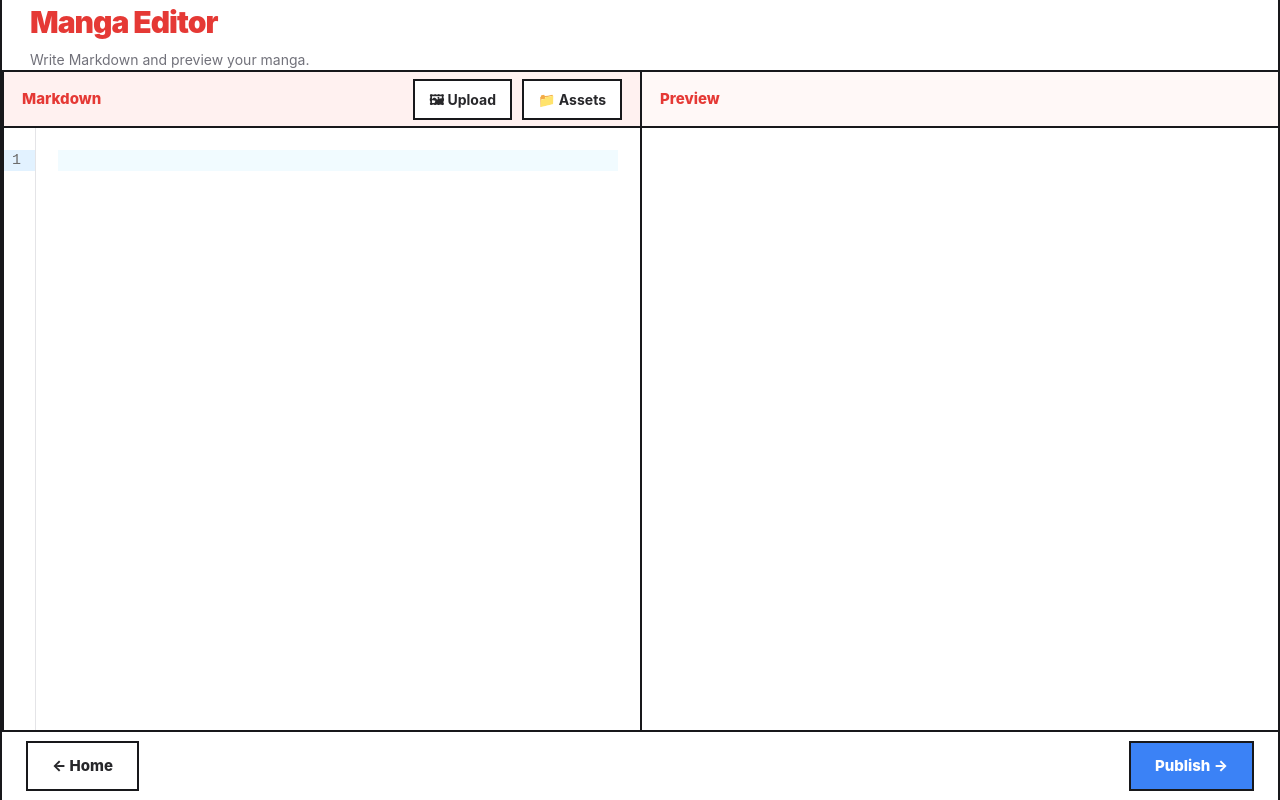
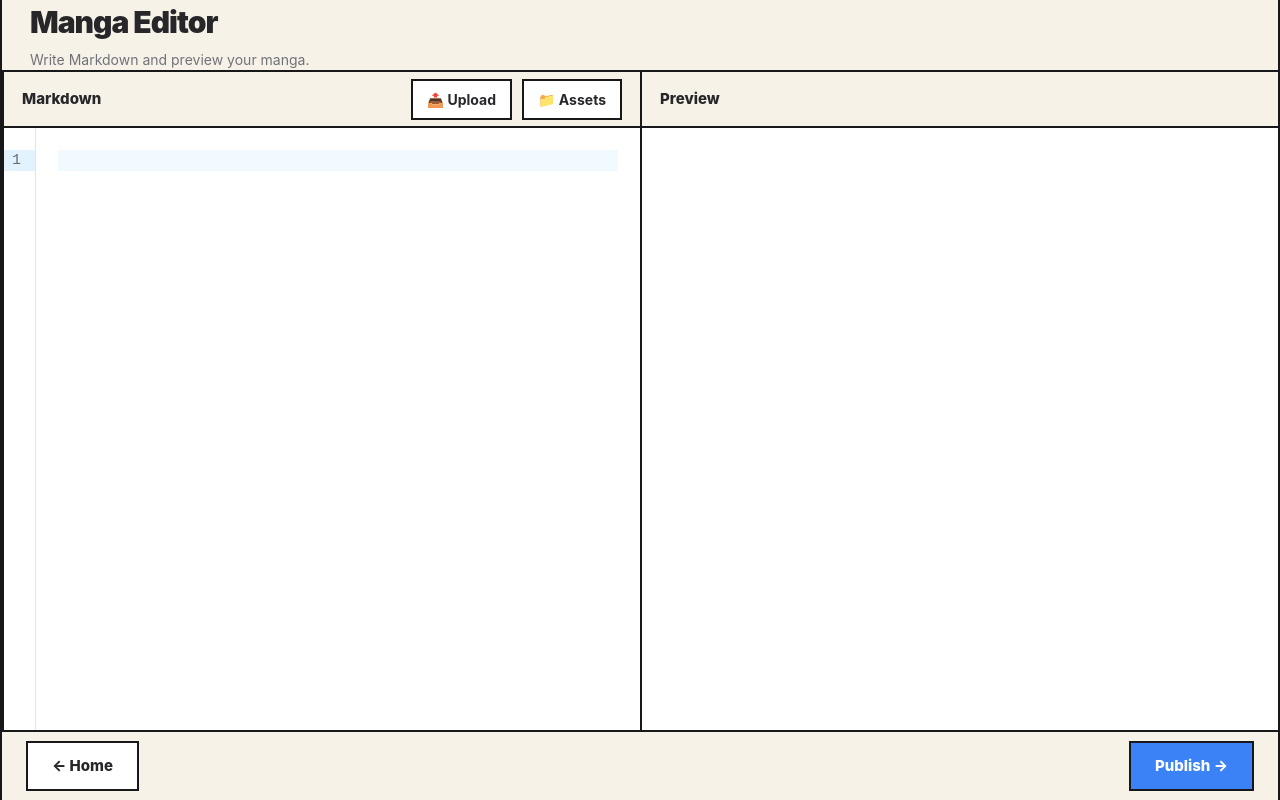
Before and after one commit to Koufuu15/MangaDown, a Vue app: page /write-md in a window 1280 px wide. Built offline with nearby package versions, Linux system fonts and the light colour scheme.

Commit message:
着色し、微調整

```diff
--- a/src/assets/writeMD.css
+++ b/src/assets/writeMD.css
@@ -5,6 +5,7 @@
   --write-md-panel2:#fafaf9;
   --write-md-text:#27272a;
   --write-md-sub:#71717a;
+  --write-md-ink: #111111;
   --write-md-red:#e53935;
   --write-md-blue: #3b82f6;
   --write-md-red-soft:#fff1f0;
@@ -32,18 +33,21 @@
   justify-content:space-between;
   align-items:center;
   padding:0 28px;
-  background:#fff;
+  background:var(--write-md-paper);
   border-bottom:2px solid var(--write-md-line);
 }
 
-.write-md-header-left{display:flex;flex-direction:column}
+.write-md-header-left{
+  display:flex;
+  flex-direction:column;
+}
 
 .write-md-header-left h1{
   margin:0;
   font-size:30px;
   font-weight:900;
   letter-spacing:-1px;
-  color:var(--write-md-red);
+  color:var(--write-md-text);
 }
 
 .write-md-header-left p{
@@ -77,15 +81,15 @@
   justify-content:space-between;
   align-items:center;
   padding:0 18px;
-  background:var(--write-md-red-soft);
+  background:var(--write-md-paper);
   border-bottom:2px solid var(--write-md-line);
   font-size:15px;
   font-weight:800;
   flex-shrink:0;
 }
 
-.write-md-panel-title>span{color:var(--write-md-red)}
-.write-md-preview-panel .write-md-panel-title{background:var(--write-md-red-pale)}
+.write-md-panel-title>span{color:var(--write-md-text)}
+.write-md-preview-panel .write-md-panel-title{background:var(--write-md-paper)}
 
 .write-md-editor-toolbar{
   display:flex;
@@ -143,6 +147,8 @@
   flex:1;
   min-height:0;
   overflow:auto;
+  padding:0px 40px 0px 40px;
+
   background:#fff;
   position:relative;
   z-index:1;
@@ -166,7 +172,7 @@
   justify-content:space-between;
   align-items:center;
   padding:0 24px;
-  background:#fff;
+  background:var(--write-md-paper);
   border-top:2px solid var(--write-md-line);
   position:relative;
   z-index:100;
@@ -187,9 +193,10 @@
   color:#fff;
 }
 
+.write-md-secondary-button:hover,
 .write-md-primary-button:hover{
   transform:translateY(-2px);
-  box-shadow:4px 4px 0 rgba(0,0,0,.15);
+  box-shadow:7px 7px 0 var(--write-md-ink);
 }
 
 .write-md-secondary-button{
--- a/src/views/writeMD.vue
+++ b/src/views/writeMD.vue
@@ -98,7 +98,7 @@ onMounted(()=>{
       <div class="write-md-panel-title">
         <span>Markdown</span>
         <div class="write-md-editor-toolbar">
-          <button class="write-md-toolbar-button" @click="openImagePicker">🖼 Upload</button>
+          <button class="write-md-toolbar-button" @click="openImagePicker">📤 Upload</button>
           <button class="write-md-toolbar-button" @click="openAssetPicker">📁 Assets</button>
           <input ref="fileInput" type="file" accept="image/*" hidden @change="onImageSelected" />
         </div>
```
